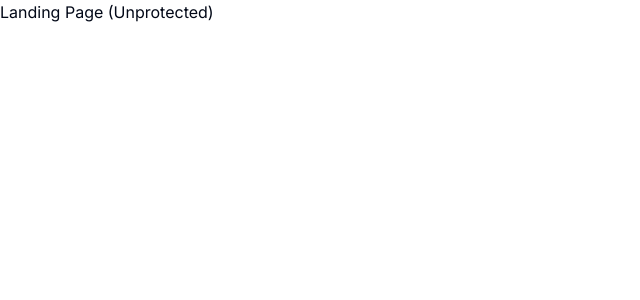
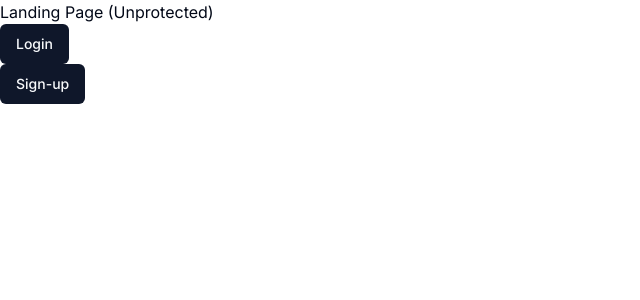
Before and after one commit to AkashChaudhary14/brain-ai, a Next.js app: page / in a window 1280 px wide. Shown: the top 300 px of the page, without its empty margins (0-640 px from the left). Built offline with nearby package versions, Linux system fonts and the light colour scheme.

Commit message:
minor changes

```diff
--- /dev/null
+++ b/app/(auth)/(routes)/sign-in/[[...sign-in]]/page.tsx
@@ -0,0 +1,5 @@
+import { SignIn } from "@clerk/nextjs";
+
+export default function Page() {
+  return <SignIn />;
+}
--- /dev/null
+++ b/app/(auth)/(routes)/sign-up/[[...sign-up]]/page.tsx
@@ -0,0 +1,5 @@
+import { SignUp } from "@clerk/nextjs";
+
+export default function Page() {
+  return <SignUp />;
+}
--- /dev/null
+++ b/app/(auth)/layout.tsx
@@ -0,0 +1,12 @@
+const AuthLayout = ({
+    children
+}: {
+        children: React.ReactNode; }) => {
+        return (
+            <div className="flex items-center justify-center h-full">
+            {children}
+            </div>
+        );
+    }
+
+    export default AuthLayout;
--- a/app/(dashboard)/(routes)/dashboard/page.tsx
+++ b/app/(dashboard)/(routes)/dashboard/page.tsx
@@ -1,10 +1,12 @@
-import { Button } from "@/components/ui/button"
+import { UserButton } from "@clerk/nextjs";
 
-
-
-export default function Home() {
+const DashboardPage = () => {
   return (
-
-   <Button variant="destructive">Click me (Protected)</Button>
+   <div>
+   <p>Dashboard Page</p>
+   <UserButton />
+   </div>
   )
 }
+
+export default DashboardPage;
--- a/app/(landing)/page.tsx
+++ b/app/(landing)/page.tsx
@@ -1,7 +1,23 @@
+import { Button } from "@/components/ui/button";
+import Link from "next/link";
 const landingPage = () => {
     return (
         <div>
          Landing Page (Unprotected)
+         <div>
+         <Link href="/sign-in">
+            <Button>
+               Login
+            </Button>
+            </Link>
+         </div>
+         <div>
+         <Link href="/sign-up">
+            <Button>
+               Sign-up
+            </Button>
+            </Link>
+         </div>
         </div>
     );
 }
--- a/app/layout.tsx
+++ b/app/layout.tsx
@@ -1,6 +1,7 @@
 import './globals.css'
 import type { Metadata } from 'next'
 import { Inter } from 'next/font/google'
+import { ClerkProvider } from '@clerk/nextjs'
 
 const inter = Inter({ subsets: ['latin'] })
 
@@ -15,8 +16,10 @@ export default function RootLayout({
   children: React.ReactNode
 }) {
   return (
+    <ClerkProvider>
     <html lang="en">
       <body className={inter.className}>{children}</body>
     </html>
+    </ClerkProvider>
   )
 }
--- a/package.json
+++ b/package.json
@@ -9,6 +9,7 @@
     "lint": "next lint"
   },
   "dependencies": {
+    "@clerk/nextjs": "^4.23.5",
     "@radix-ui/react-slot": "^1.0.2",
     "@types/node": "20.6.1",
     "@types/react": "18.2.21",
```
Also changed, not shown: middleware.ts (added, +13 -0 lines), 2 other files (tests, documents, lock files or other folders).
